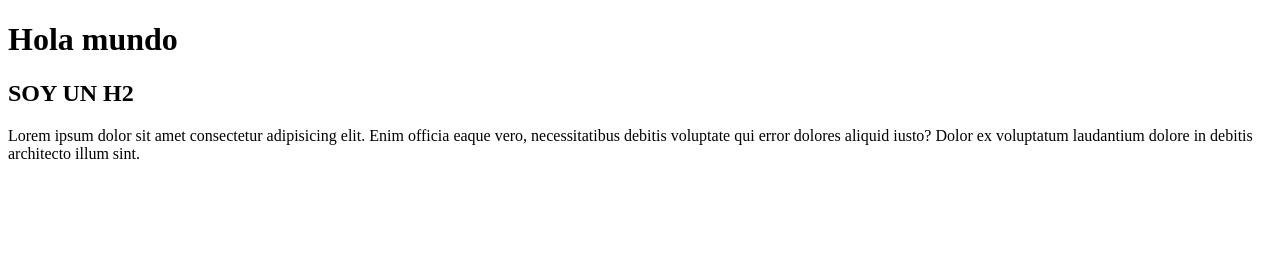
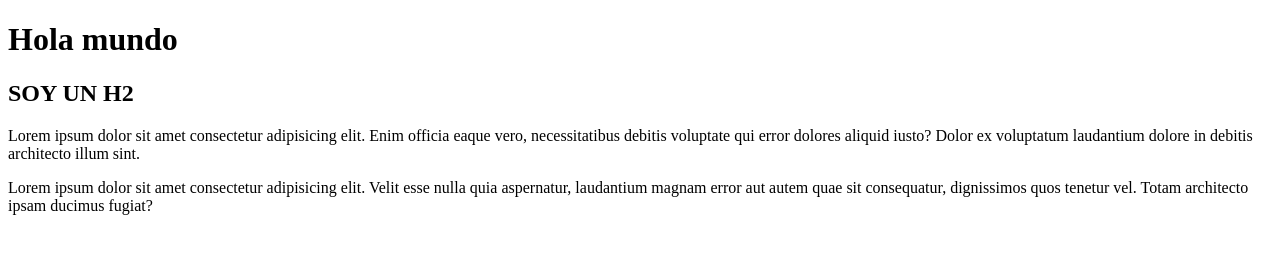
Before and after one commit to jsEstebanjs/Prueba-Git-1, a plain HTML site: page index.html in a window 1280 px wide. Drawn offline with Linux system fonts and the light colour scheme.

Commit message:
agregue segundo article en index

```diff
--- a/index.html
+++ b/index.html
@@ -12,5 +12,9 @@
     <article>
         <p>Lorem ipsum dolor sit amet consectetur adipisicing elit. Enim officia eaque vero, necessitatibus debitis voluptate qui error dolores aliquid iusto? Dolor ex voluptatum laudantium dolore in debitis architecto illum sint.</p>
     </article>
+
+    <article>
+        <p>Lorem ipsum dolor sit amet consectetur adipisicing elit. Velit esse nulla quia aspernatur, laudantium magnam error aut autem quae sit consequatur, dignissimos quos tenetur vel. Totam architecto ipsam ducimus fugiat?</p>
+    </article>
 </body>
 </html>
```
